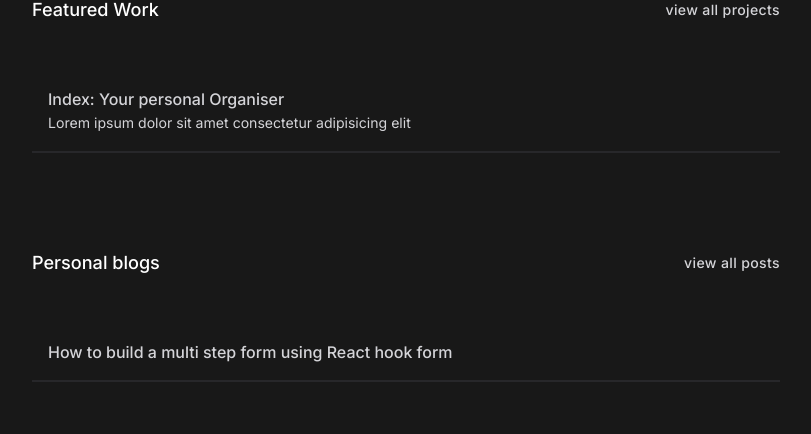
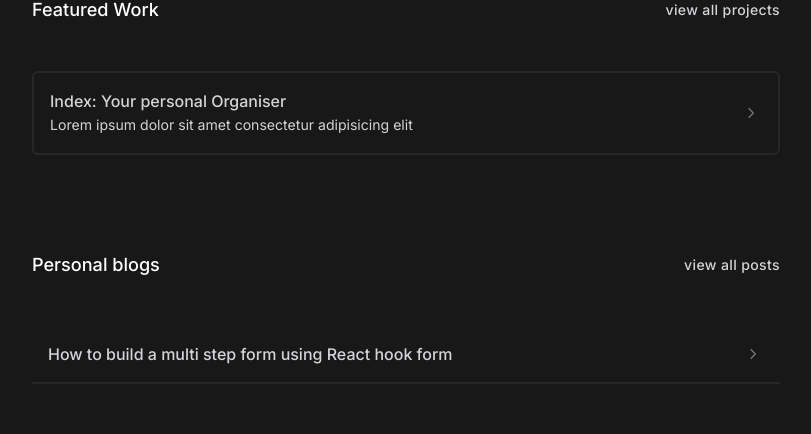
Before and after one commit to DLee1993/website, a Next.js app: page / in a window 1280 px wide. Shown: the part 499-933 px from the top of the page, without its empty margins (234-1045 px from the left). Built offline with nearby package versions, Linux system fonts and the light colour scheme.

Commit message:
added custom arrow component for link hover

```diff
--- /dev/null
+++ b/app/components/Arrow.tsx
@@ -0,0 +1,22 @@
+const Arrow = () => {
+    return (
+        <svg
+            xmlns="http://www.w3.org/2000/svg"
+            viewBox="0 0 24 24"
+            className="size-4 stroke-2 fill-none stroke-current opacity-50 group-hover:opacity-100 group-hover:stroke-foreground transition-all duration-300 ease-in-out"
+        >
+            <line
+                x1="5"
+                y1="12"
+                x2="19"
+                y2="12"
+                className="translate-x-3 group-hover:translate-x-0 scale-x-0 group-hover:scale-x-110 transition-transform duration-300 ease-in-out"
+            ></line>{" "}
+            <polyline
+                points="12 5 19 12 12 19"
+                className="-translate-x-2 group-hover:translate-x-[2px] transition-transform duration-300 ease-in-out"
+            ></polyline>
+        </svg>
+    );
+};
+export default Arrow;
--- a/app/page.tsx
+++ b/app/page.tsx
@@ -1,5 +1,8 @@
+"use client";
+
 import Link from "next/link";
 import { projects, blogs } from "./portfolioData";
+import Arrow from "./components/Arrow";
 
 export default function Home() {
     const featuredProjects = projects.filter((project) => project.featured);
@@ -22,6 +25,7 @@ export default function Home() {
                 Welcome to my digital personality.
             </p>
             <section className="my-14 md:my-16 lg:my-20 flex flex-col gap-24">
+                {/* Projects */}
                 <section id="featuredProjects">
                     <aside className="flex justify-between items-center">
                         <h2 className="font-medium text-subHeading">Featured Work</h2>
@@ -34,13 +38,10 @@ export default function Home() {
                     </aside>
                     <ul className="text-base mt-12 flex flex-col gap-2">
                         {featuredProjects.map((project, index) => (
-                            <li key={index}>
+                            <li key={index} className="group">
                                 <Link
                                     href={`/selectedWork/${project.projectName}`}
-                                    className={`
-                                        text-accent hover:bg-zinc-800/40 border-b-2 ${
-                                            index === featuredProjects.length - 1 && "border-b-0"
-                                        } border-zinc-800 sm:px-4 py-4 flex justify-between items-center transition-all duration-200`}
+                                    className="text-accent hover:bg-zinc-800/40 border-2 border-zinc-800 sm:px-4 py-4 flex justify-between items-center rounded-md transition-all duration-200"
                                 >
                                     <article>
                                         <p className="font-medium">{project.title}</p>
@@ -48,11 +49,14 @@ export default function Home() {
                                             {project.descriptionSnippet}
                                         </p>
                                     </article>
+                                    <Arrow />
                                 </Link>
                             </li>
                         ))}
                     </ul>
                 </section>
+
+                {/* Blogs */}
                 <section id="featuredBlogs">
                     <aside className="flex justify-between items-center">
                         <h2 className="font-medium text-subHeading">Personal blogs</h2>
@@ -63,19 +67,20 @@ export default function Home() {
                             view all posts
                         </Link>
                     </aside>
-                    <ul className="text-base mt-12 flex flex-col gap-2">
+                    <ul className="text-base mt-12 flex flex-col">
                         {featuredBlogs.map((blog, index) => (
-                            <li key={index}>
+                            <li key={index} className="group">
                                 <Link
                                     href={`/selectedWork/${blog.blogName}`}
                                     className={`
                                         text-accent hover:bg-zinc-800/40 border-b-2 ${
                                             index === featuredProjects.length - 1 && "border-b-0"
-                                        } border-zinc-800 sm:px-4 py-4 flex justify-between items-center transition-all duration-200`}
+                                        } border-zinc-800 sm:px-4 py-4 flex justify-between items-center rounded-t-sm transition-all duration-200`}
                                 >
                                     <article>
                                         <p className="font-medium">{blog.title}</p>
                                     </article>
+                                    <Arrow />
                                 </Link>
                             </li>
                         ))}
```
